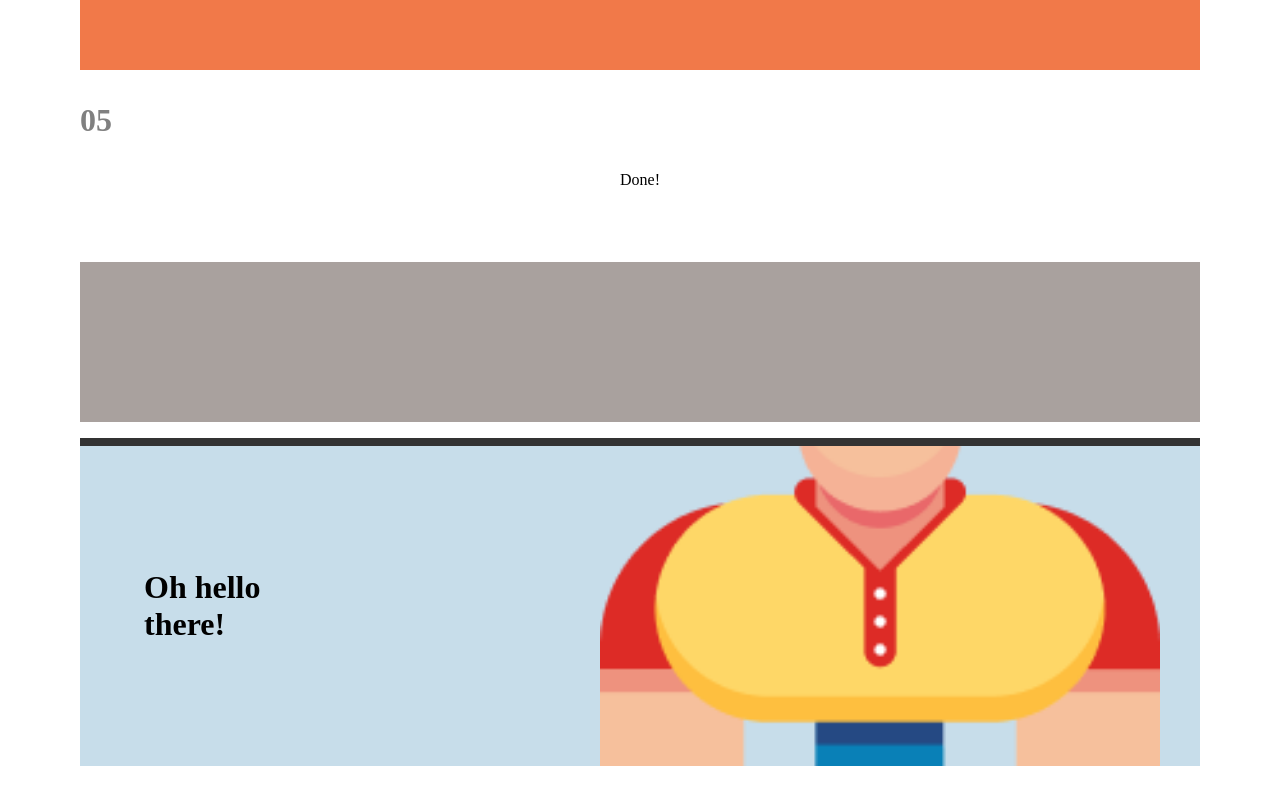
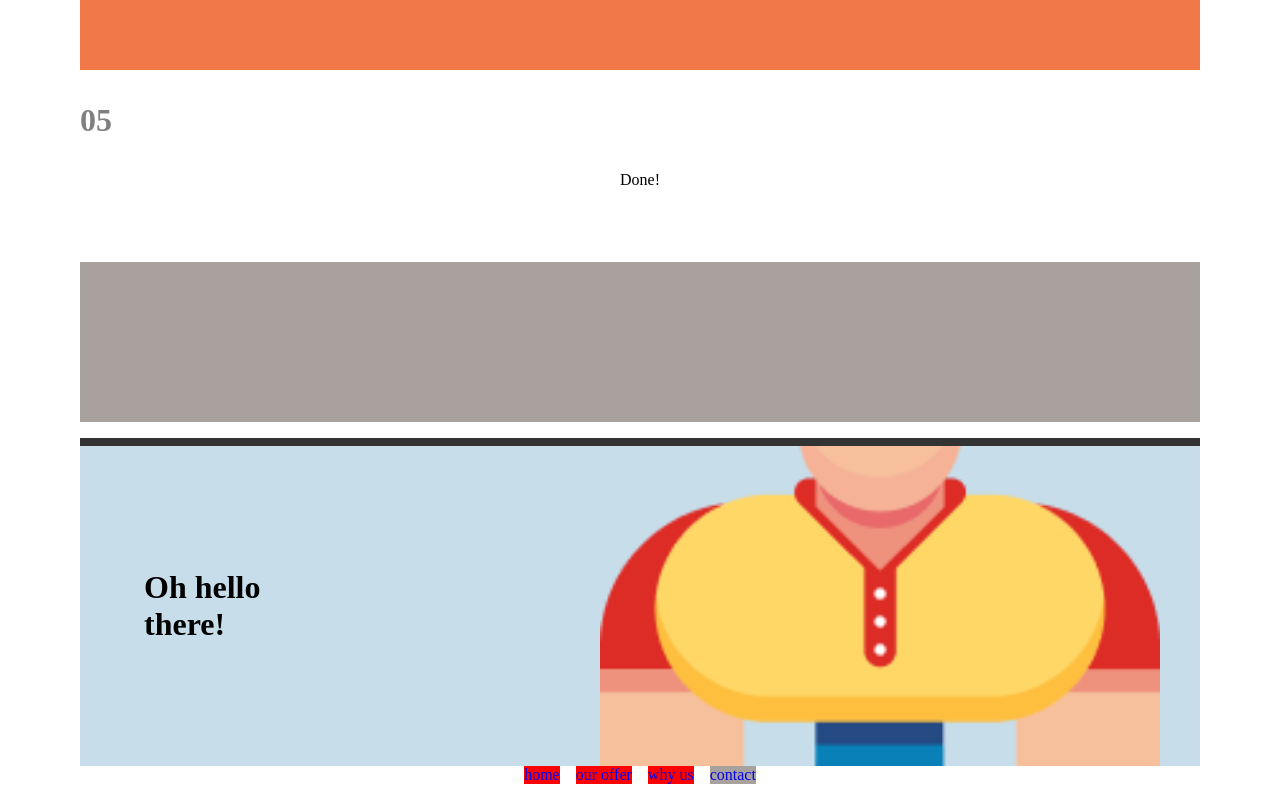
Before and after one commit to vincent-samuelsson/extra-ovning-v43, a plain HTML site: page ovning-vecka43/index.html in a window 1280 px wide. Shown: the part 4402-5194 px from the top of the page. Drawn offline with Linux system fonts and the light colour scheme.

Commit message:
arbetar med 4 a links

```diff
--- /dev/null
+++ b/ovning-vecka43/css/four-buttons.css
@@ -0,0 +1,15 @@
+.four-buttons-container {
+  display: flex;
+  justify-content: center;
+  align-items: center;
+  gap: 1rem;
+}
+
+.btn-link {
+  background-color: red;
+  text-decoration: none;
+}
+
+.btn-link:nth-child(4) {
+  background-color: var(---color-accent-gray);
+}
--- a/ovning-vecka43/index.html
+++ b/ovning-vecka43/index.html
@@ -1,6 +1,7 @@
 <!DOCTYPE html>
 <html lang="en">
   <head>
+    <link rel="stylesheet" href="css/four-buttons.css">
     <link rel="stylesheet" href="css/oh-hello-there.css">
     <link rel="stylesheet" href="css/one-five-cards.css" />
     <link rel="stylesheet" href="css/about-us.css" />
@@ -138,6 +139,12 @@
         </h2>
        </div>
        <!-- oh hello end -->
+        <div class="four-buttons-container">
+          <a class="btn-link" href="#">home</a>
+          <a class="btn-link" href="#">our offer</a>
+          <a class="btn-link" href="#">why us</a>
+          <a class="btn-link" href="#">contact</a>
+        </div>
     </div>
   </body>
 </html>
```
